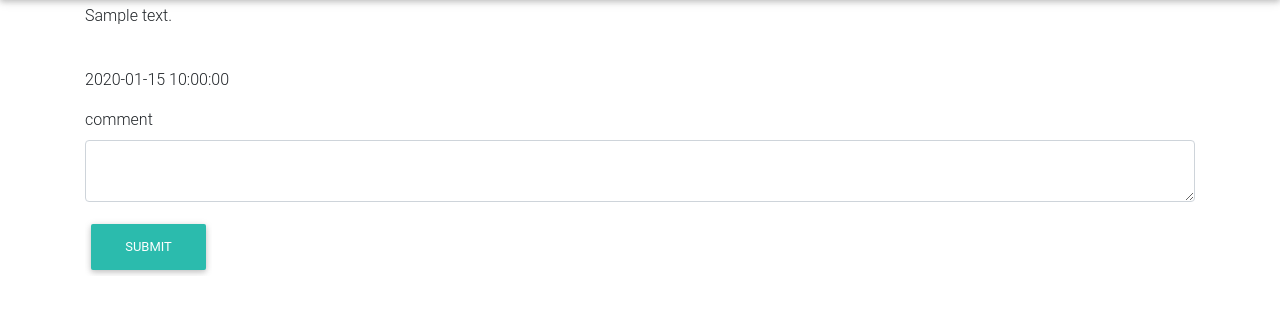
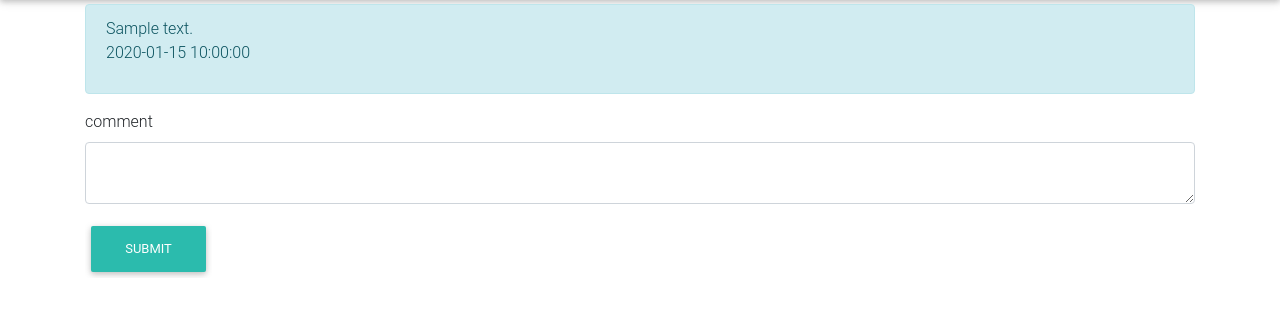
Before and after one commit to johnwanjema/pitches, a Flask app: page /comment/1 in a window 1280 px wide. Shown: the part 70-386 px from the top of the page. Run offline with Flask 2, Linux system fonts and the light colour scheme; a user stored in the database is signed in; tables that the repository leaves empty hold one stand-in row (values such as "Sample post"); some libraries are stand-ins or nearby versions.

Commit message:
addded return for comments function

```diff
--- a/app/main/views.py
+++ b/app/main/views.py
@@ -61,6 +61,6 @@ def post_comment(id):
         new_comment = Comments( comment = comment, user_id = current_user.id, pitch_id = pitches.id)
         db.session.add(new_comment)
         db.session.commit()
-
+        return redirect(url_for('main.pitches'))
 
     return render_template('post_comment.html', comment_form=form, title=title,comments=comments , pitches = pitches)
--- a/app/templates/post_comment.html
+++ b/app/templates/post_comment.html
@@ -4,14 +4,11 @@
 
 {% for comment in comments %}
 <div class="container">
-    <div style="overflow-x: hidden">
-        <div tyle="margin: 0 auto; margin-top: 6rem" class="row">
-            <div class="col-md-6 col-md-offset-3">
-                <p>{{comment.comment}}</p><br>
-                <p>{{comment.posted}}</p>
-            </div>
-        </div>
+    <div class="alert alert-info" role="alert">
+        {{comment.comment}}
+        <p>{{comment.posted }}</p>
     </div>
+
 </div>
 
 {% endfor %}
```
